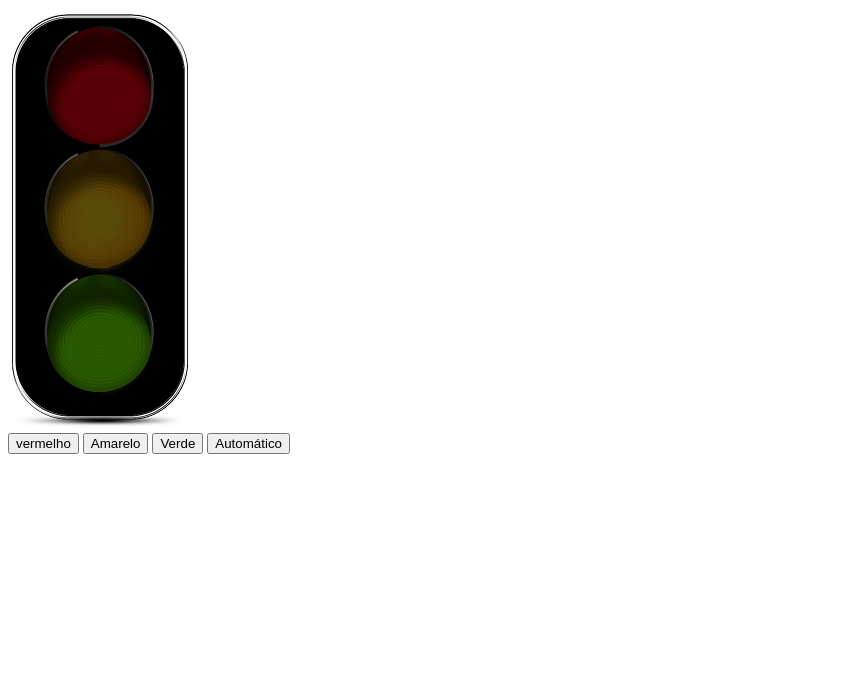
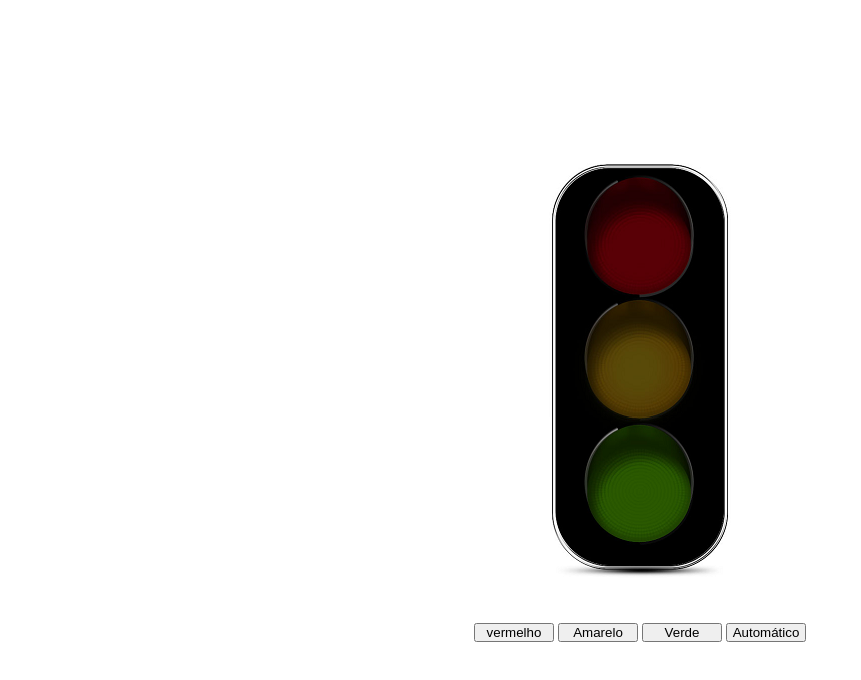
Before and after one commit to Carlos-Moraes2/mini-projetos-js, a plain HTML site: page 02-semaforo/index.html in a window 1280 px wide. Shown: the whole page, without its empty margins (0-861 px from the left). Drawn offline with Linux system fonts and the light colour scheme.

Commit message:
alinhamento ao centro

```diff
--- a/02-semaforo/index.html
+++ b/02-semaforo/index.html
@@ -5,7 +5,7 @@
     <meta http-equiv="X-UA-Compatible" content="IE=edge">
     <meta name="viewport" content="width=device-width, initial-scale=1.0">
     <title>Semáforo</title>
-    <link rel="stylesheet" href="">
+    <link rel="stylesheet" href="./style.css">
 </head>
 <body>
     <main>
@@ -19,6 +19,6 @@
             <button id='automatic' class="button">Automático</button>
         </div>
     </main>
-
+    <script src="./semaforo.js"></script>
 </body>
 </html>
--- /dev/null
+++ b/02-semaforo/style.css
@@ -0,0 +1,17 @@
+*{
+    margin: 0;
+    padding: 0;
+    box-sizing: border-box;
+}
+
+main {
+    display: flex;
+    height: 100vh;
+    flex-direction: column;
+    align-items: center;
+    justify-content: center;
+    gap:5vh;
+}
+.button {
+    width: 80px;
+}
```
Also changed, not shown: 02-semaforo/semaforo.js (added).
